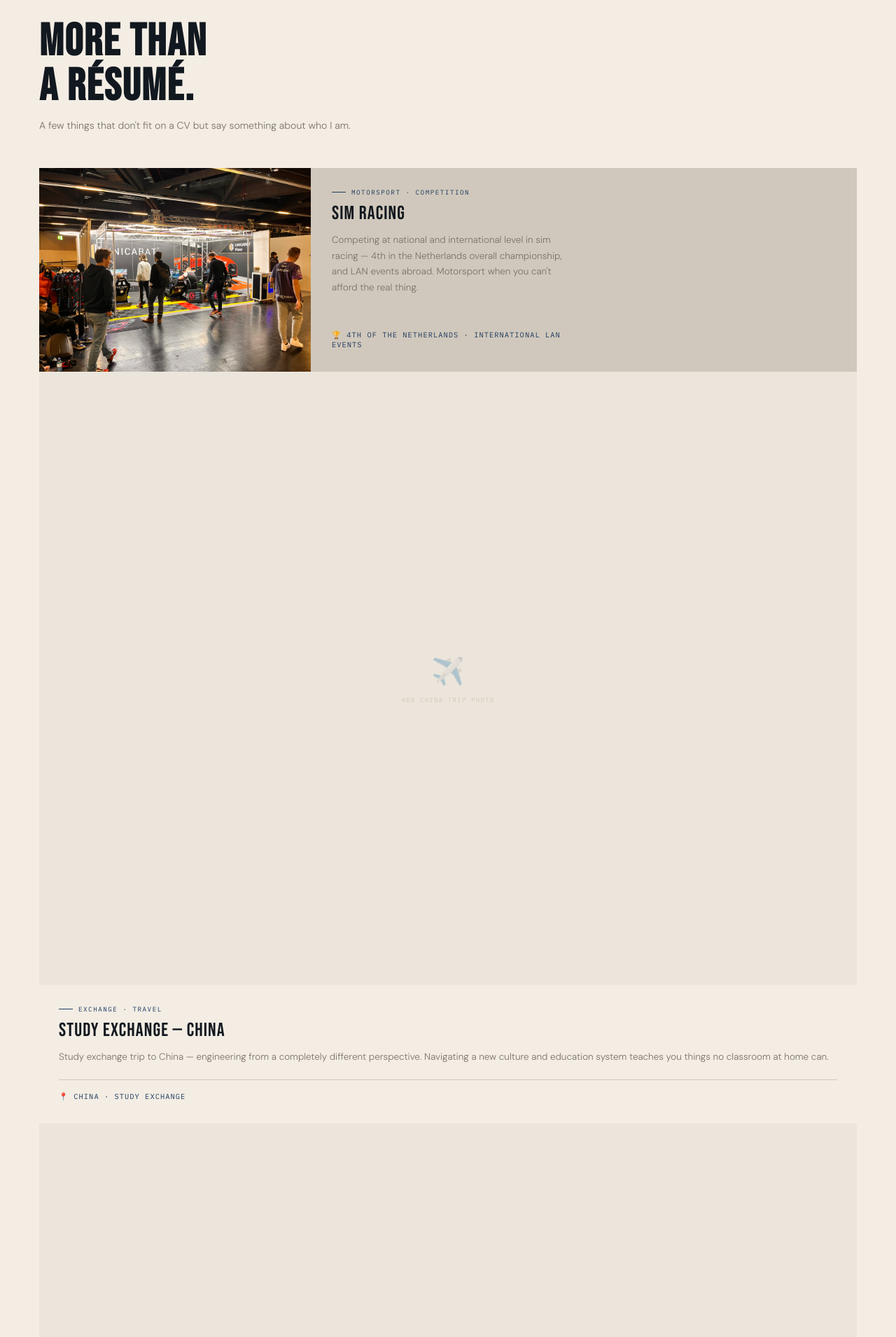
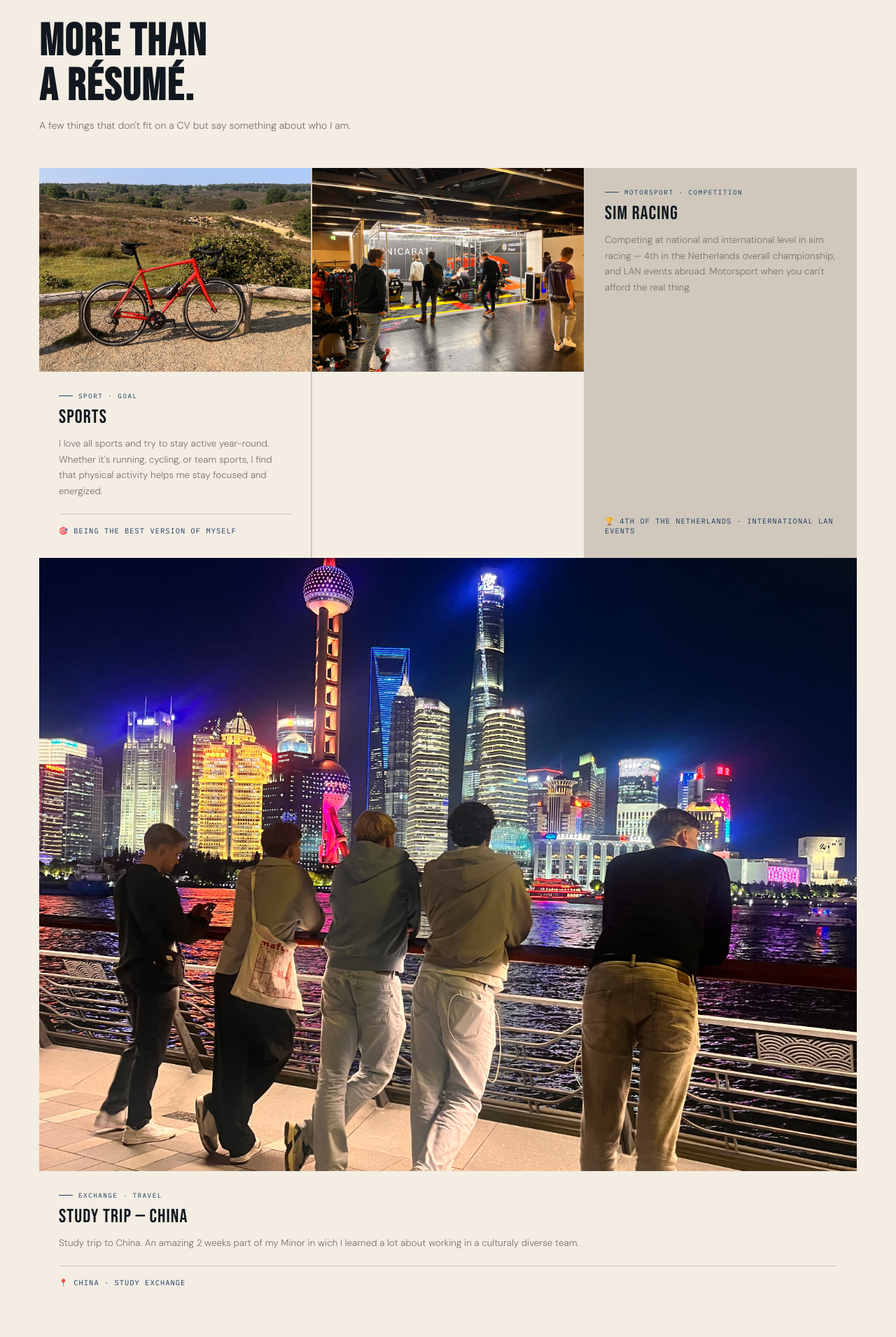
Before and after one commit to Basiebum/ersonal-lanner, a Flask app: page / in a window 1280 px wide. Shown: the part 2266-4176 px from the top of the page at 70% size. Run offline with Flask 3, Linux system fonts and the light colour scheme; some libraries are stand-ins or nearby versions.

Commit message:
add more content

```diff
--- a/templates/landing.html
+++ b/templates/landing.html
@@ -803,10 +803,23 @@ footer {
 
   <div class="beyond-grid">
 
-    <!-- CARD 1: SIM RACING -->
+        <!-- CARD 1: SPORTS -->
+    <div class="beyond-card reveal reveal-delay-2">
+      <div class="beyond-card-img">
+        <img src="/static/images/Bike.jpg" alt="Bike picture">
+      </div>
+      <div class="beyond-card-body">
+        <div class="beyond-card-tag">Sport · Goal</div>
+        <div class="beyond-card-title">Sports</div>
+        <div class="beyond-card-desc">I love all sports and try to stay active year-round. Whether it's running, cycling, or team sports, I find that physical activity helps me stay focused and energized.</div>
+        <div class="beyond-card-stat">🎯 Being the best version of myself</div>
+      </div>
+    </div>
+
+    <!-- CARD 2: SIM RACING -->
     <div class="beyond-card reveal">
       <div class="beyond-card-img">
-        <img src="/static/images/Simracing.jpg" alt="Sim racing setup">
+        <img src="/static/images/Simracing.jpg" alt="Sim Racing LAN">
         </div>
       </div>
       <div class="beyond-card-body">
@@ -817,37 +830,16 @@ footer {
       </div>
     </div>
 
-    <!-- CARD 2: CHINA -->
+    <!-- CARD 3: CHINA -->
     <div class="beyond-card reveal reveal-delay-1">
       <div class="beyond-card-img">
-        <!-- <img src="images/china.jpg" alt="China exchange trip"> -->
-        <div class="beyond-img-placeholder">
-          <div class="ph-icon">✈️</div>
-          <span>ADD CHINA TRIP PHOTO</span>
-        </div>
+        <img src="/static/images/Shanghai.jpg" alt="China exchange trip">
       </div>
       <div class="beyond-card-body">
         <div class="beyond-card-tag">Exchange · Travel</div>
-        <div class="beyond-card-title">Study Exchange — China</div>
-        <div class="beyond-card-desc">Study exchange trip to China — engineering from a completely different perspective. Navigating a new culture and education system teaches you things no classroom at home can.</div>
+        <div class="beyond-card-title">Study trip — China</div>
+        <div class="beyond-card-desc">Study trip to China. An amazing 2 weeks part of my Minor in wich I learned a lot about working in a culturaly diverse team.</div>
         <div class="beyond-card-stat">📍 China · Study Exchange</div>
-      </div>
-    </div>
-
-    <!-- CARD 3: Sports -->
-    <div class="beyond-card reveal reveal-delay-2">
-      <div class="beyond-card-img">
-        <!-- <img src="images/running.jpg" alt="Running training"> -->
-        <div class="beyond-img-placeholder">
-          <div class="ph-icon">🏃</div>
-          <span>ADD RUNNING PHOTO</span>
-        </div>
-      </div>
-      <div class="beyond-card-body">
-        <div class="beyond-card-tag">Sport · Goal</div>
-        <div class="beyond-card-title">Sports</div>
-        <div class="beyond-card-desc">I love all sports and try to stay active year-round. Whether it's running, cycling, or team sports, I find that physical activity helps me stay focused and energized.</div>
-        <div class="beyond-card-stat">🎯 Being the best version of myself</div>
       </div>
     </div>
 
```
Also changed, not shown: static/images/Bike.jpg (added), static/images/Shanghai.jpg (added).
